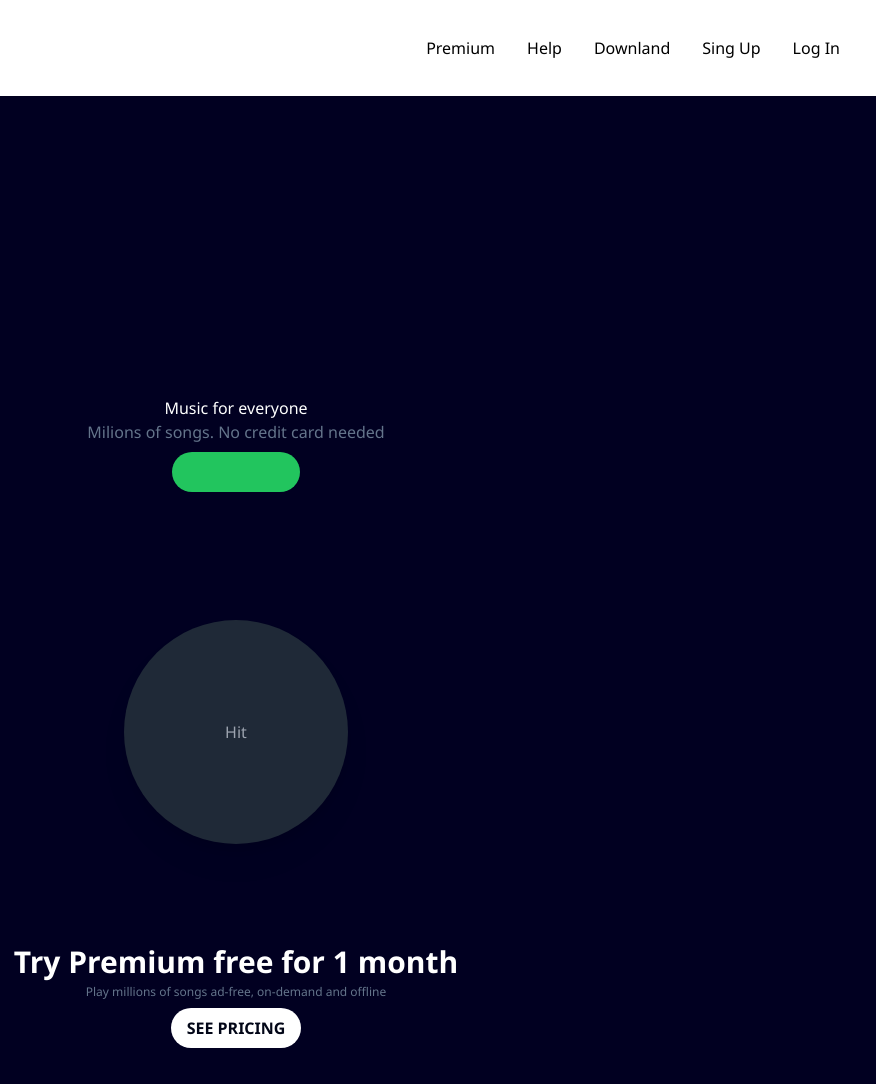
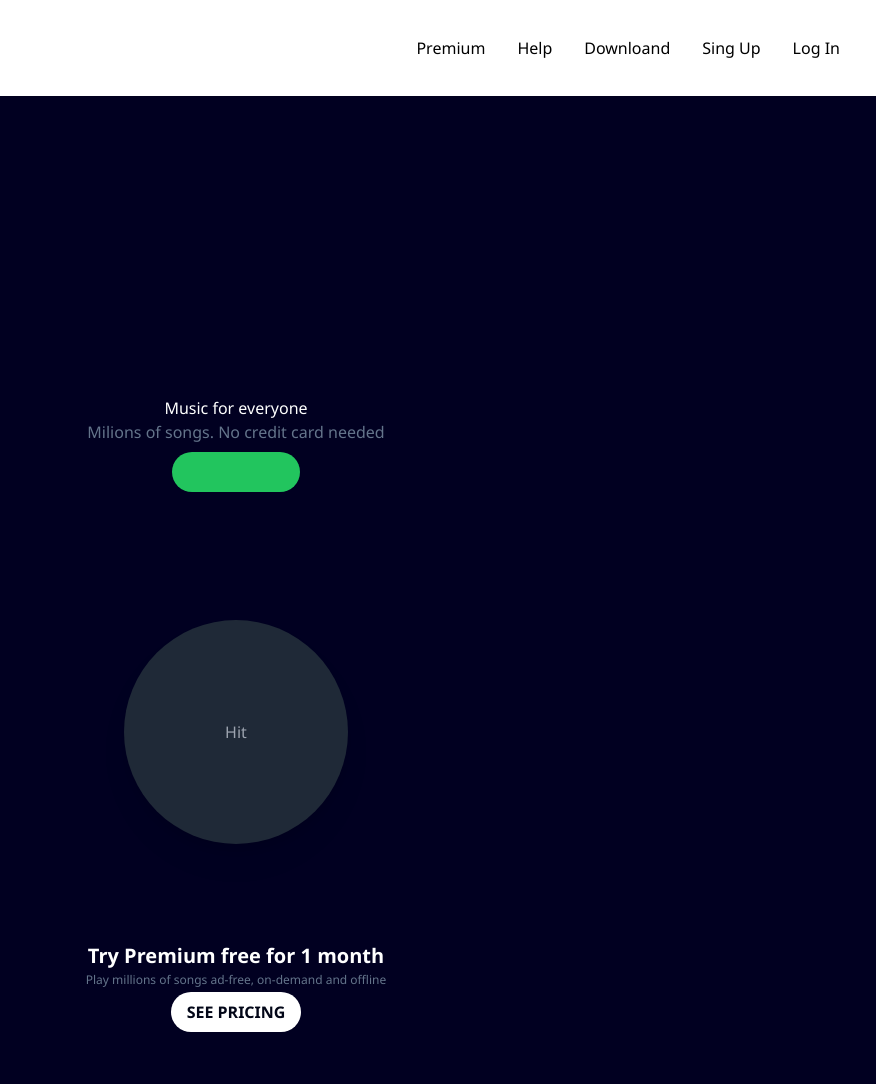
Before and after one commit to leandrita/hitTheDomBoom, a plain HTML site: page index.html in a window 1280 px wide. Shown: the full height of the page, 404-1280 px from the left. Drawn offline with nearby package versions, Linux system fonts and the light colour scheme.

Commit message:
footer responsive complete

```diff
--- a/index.html
+++ b/index.html
@@ -31,7 +31,7 @@
                     <a href="#" class="text-x1 hover:text-cyan-500 duration-500">Help</a>
                 </li>
                 <li class="mx-4 my-6 md:my-0">
-                    <a href="#" class="text-x1 hover:text-cyan-500 duration-500">Downland</a>
+                    <a href="#" class="text-x1 hover:text-cyan-500 duration-500">Downloand</a>
                 </li>
                 <li class="mx-4 my-6 md:my-0">
                     <a href="#" class="text-x1 hover:text-cyan-500 duration-500">Sing Up</a>
@@ -73,8 +73,8 @@
     </section>
     </main>
     <footer class="text-center pb-8">
-        <h3 class="text-3xl font-bold text-white m-1">Try Premium free for 1 month</h3>
-        <p class="text-xs text-slate-500 tracking-normal m-1">Play millions of songs ad-free, on-demand and offline</p>
+        <h3 class="text-sm text-white md:text-3xl font-bold lg:text-xl/8">Try Premium free for 1 month</h3>
+        <p class="text-xs text-slate-500">Play millions of songs ad-free, on-demand and offline</p>
     <button onclick="SEEPRICING" class="bg-white text-slate-950 font-bold py-2 px-4 p-4 rounded-[40px] m-1">SEE PRICING</button>
     </footer>
 
```
Also changed, not shown: style.css (line endings or trailing spaces).
